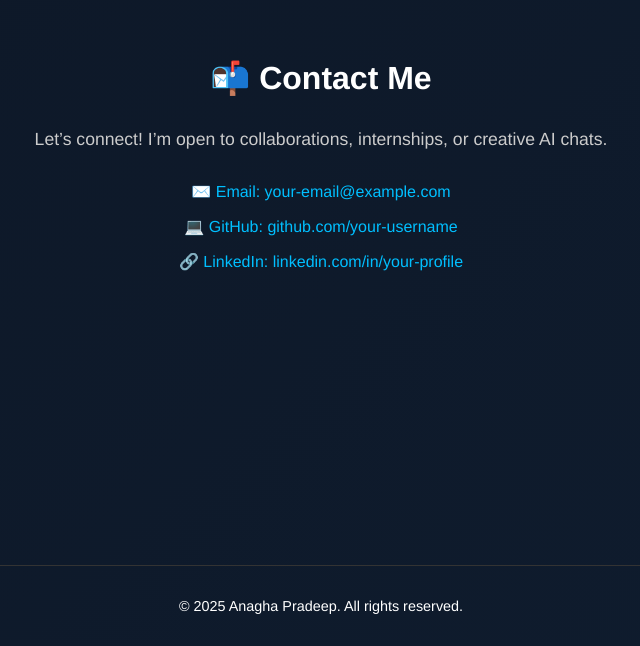
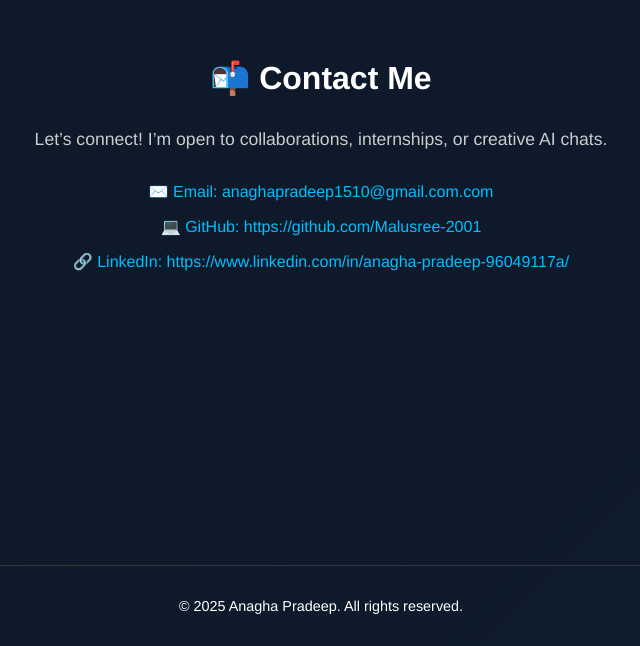
Before and after one commit to Malusree-2001/anagha-p.github.io, a plain HTML site: page index.html in a window 1280 px wide. Shown: the part 4391-5037 px from the top of the page, without its empty margins (319-959 px from the left). Drawn offline with Linux system fonts and the light colour scheme; a web font is replaced by a local one.

Commit message:
Update index.html

```diff
--- a/index.html
+++ b/index.html
@@ -240,13 +240,13 @@
   <p style="font-size: 1.1rem; color: #ccc; max-width: 600px; margin-bottom: 2rem;">Let’s connect! I’m open to collaborations, internships, or creative AI chats.</p>
   <div style="display: flex; flex-direction: column; align-items: center; gap: 1rem;">
     <a href="mailto:your-email@example.com" style="color: #00bfff; text-decoration: none; font-size: 1rem; transition: color 0.3s;">
-      ✉️ Email: your-email@example.com
+      ✉️ Email: anaghapradeep1510@gmail.com.com
     </a>
     <a href="https://github.com/your-username" target="_blank" style="color: #00bfff; text-decoration: none; font-size: 1rem; transition: color 0.3s;">
-      💻 GitHub: github.com/your-username
+      💻 GitHub: https://github.com/Malusree-2001
     </a>
     <a href="https://linkedin.com/in/your-profile" target="_blank" style="color: #00bfff; text-decoration: none; font-size: 1rem; transition: color 0.3s;">
-      🔗 LinkedIn: linkedin.com/in/your-profile
+      🔗 LinkedIn: https://www.linkedin.com/in/anagha-pradeep-96049117a/
     </a>
   </div>
 </section>
```
